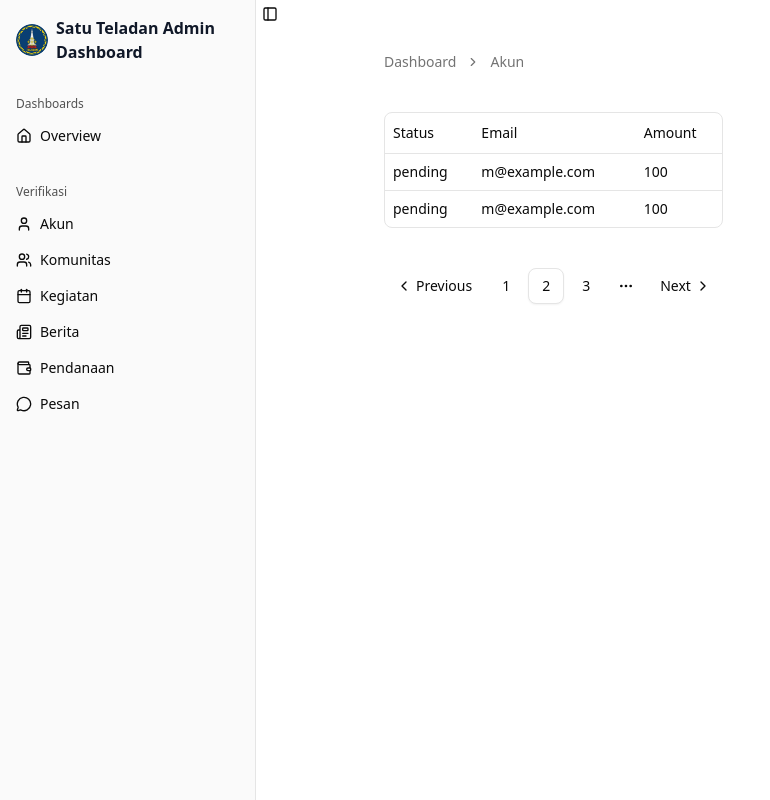
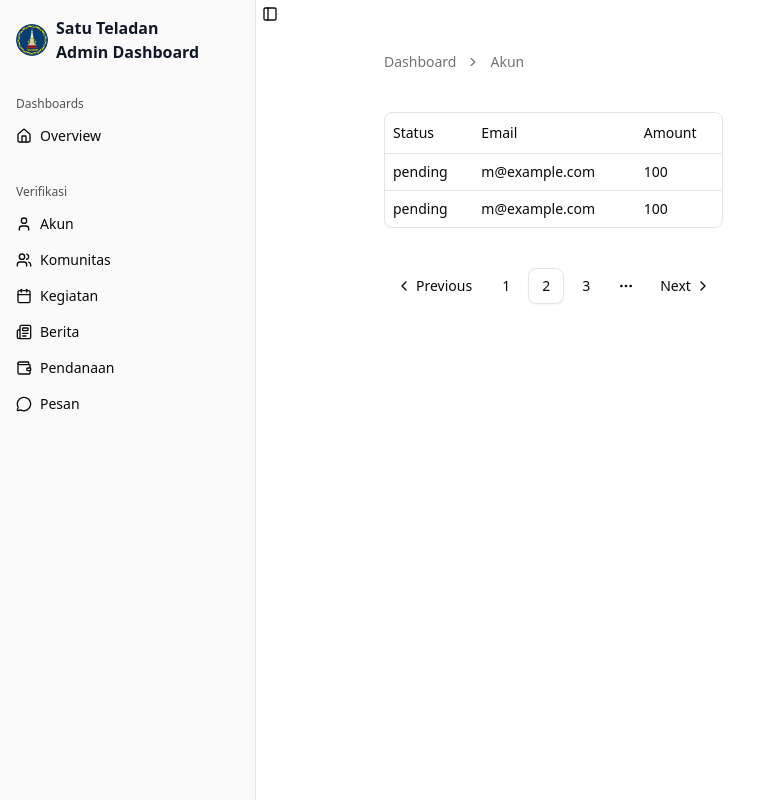
Before and after one commit to Satu-Teladan-App/admin-dashboard, a Next.js app: page /akun in a window 1280 px wide. Shown: the whole page, without its empty margins (0-770 px from the left). Built offline with nearby package versions, Linux system fonts and the light colour scheme.

Commit message:
fix(sidebar): fix sidebar

```diff
--- a/src/layout/Sidebar.js
+++ b/src/layout/Sidebar.js
@@ -77,7 +77,9 @@ export function AppSidebar() {
             className="rounded-full"
           />
           <span className="font-semibold text-gray-900">
-            Satu Teladan Admin Dashboard
+            Satu Teladan
+            <br />
+            Admin Dashboard
           </span>
         </div>
       </SidebarHeader>
--- /dev/null
+++ b/tailwind.config.js
@@ -0,0 +1,16 @@
+/** @type {import('tailwindcss').Config} */
+module.exports = {
+  content: [
+    "./app/**/*.{js,ts,jsx,tsx}",
+    "./components/**/*.{js,ts,jsx,tsx}",
+    "./src/**/*.{js,ts,jsx,tsx}",
+  ],
+  theme: {
+    extend: {
+      colors: {
+        // Define your custom colors here (Radit)
+      },
+    },
+  },
+  plugins: [],
+};
```
